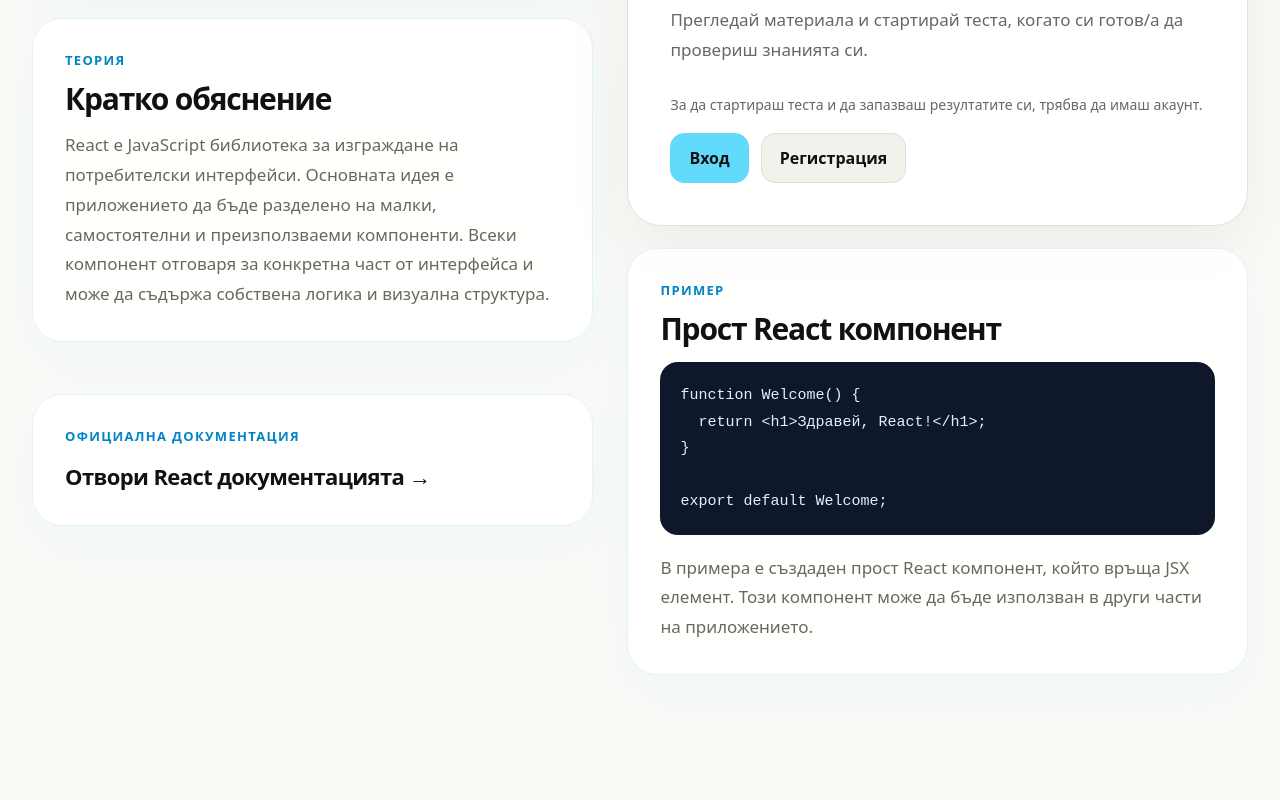
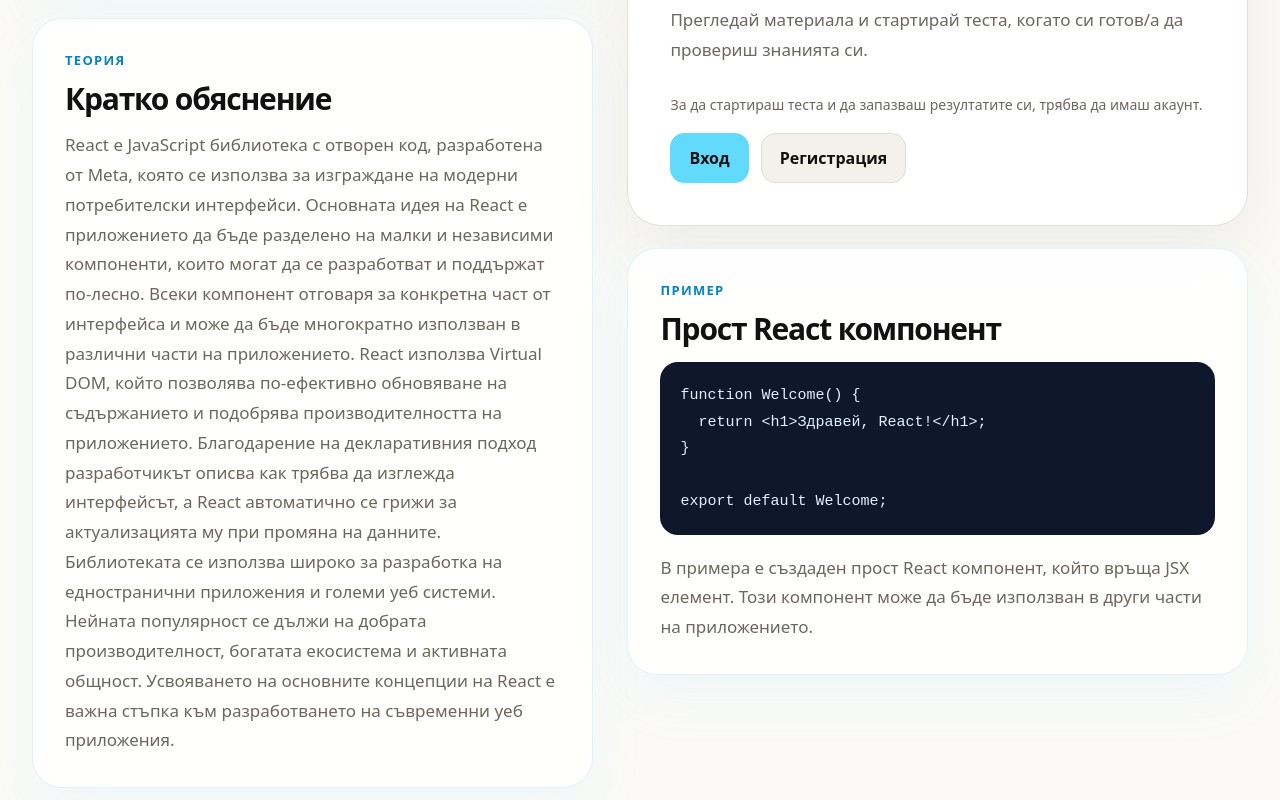
Before and after one commit to IvannIvannov/react-diploma-project, a React (Vite) app in the folder client/: page /courses/1 in a window 1280 px wide. Shown: the part 680-1480 px from the top of the page. Built offline with nearby package versions, Linux system fonts and the light colour scheme.

Commit message:
add theory and example to JSX course

```diff
--- a/client/src/data/defaultCourses.ts
+++ b/client/src/data/defaultCourses.ts
@@ -14,7 +14,7 @@
     content:
       "В този модул ще разбереш какво представлява React и защо е една от най-популярните библиотеки за изграждане на потребителски интерфейси.",
     theory:
-      "React е JavaScript библиотека за изграждане на потребителски интерфейси. Основната идея е приложението да бъде разделено на малки, самостоятелни и преизползваеми компоненти. Всеки компонент отговаря за конкретна част от интерфейса и може да съдържа собствена логика и визуална структура.",
+      "React е JavaScript библиотека с отворен код, разработена от Meta, която се използва за изграждане на модерни потребителски интерфейси. Основната идея на React е приложението да бъде разделено на малки и независими компоненти, които могат да се разработват и поддържат по-лесно. Всеки компонент отговаря за конкретна част от интерфейса и може да бъде многократно използван в различни части на приложението. React използва Virtual DOM, който позволява по-ефективно обновяване на съдържанието и подобрява производителността на приложението. Благодарение на декларативния подход разработчикът описва как трябва да изглежда интерфейсът, а React автоматично се грижи за актуализацията му при промяна на данните. Библиотеката се използва широко за разработка на едностранични приложения и големи уеб системи. Нейната популярност се дължи на добрата производителност, богатата екосистема и активната общност. Усвояването на основните концепции на React е важна стъпка към разработването на съвременни уеб приложения.",
 
     exampleTitle: "Прост React компонент",
 
@@ -81,6 +81,24 @@
     documentationUrl: "https://react.dev/learn/your-first-component",
     topics: ["JSX", "Компоненти", "Props"],
     content: "Този модул разглежда JSX и създаването на компоненти.",
+    theory:
+      "JSX е синтактично разширение на JavaScript, което позволява писането на структура, подобна на HTML, директно в React компонентите. Чрез JSX разработчикът може по-лесно да описва как трябва да изглежда потребителският интерфейс. Въпреки че прилича на HTML, JSX всъщност се преобразува до JavaScript код, който React използва за създаване на елементи в приложението. Компонентите са основна част от React архитектурата и представляват самостоятелни части от интерфейса. Всеки компонент може да съдържа собствена логика, визуална структура и данни. Това позволява изграждането на приложения чрез комбиниране на малки и преизползваеми елементи. Имената на React компонентите обикновено започват с главна буква, за да може React да ги разграничава от стандартните HTML елементи. Компонентите могат да бъдат използвани многократно в различни части на приложението, което намалява повторението на код. JSX прави разработката по-интуитивна, защото позволява логиката и визуалната структура да бъдат близо една до друга. Усвояването на JSX и компонентите е основна стъпка към създаването на по-сложни React приложения.",
+
+    exampleTitle: "React компонент с JSX",
+
+    exampleCode: `function CourseCard() {
+  return (
+    <div>
+      <h2>JSX и компоненти</h2>
+      <p>Това е примерен React компонент.</p>
+    </div>
+  );
+}
+
+export default CourseCard;`,
+
+    exampleExplanation:
+      "В примера е създаден компонент CourseCard, който връща JSX структура. Компонентът съдържа заглавие и кратък текст и може да бъде използван многократно в различни части на приложението.",
     quizzes: [
       {
         id: "2-1",
--- a/client/src/pages/CourseDetails.css
+++ b/client/src/pages/CourseDetails.css
@@ -302,6 +302,26 @@
     line-height: 1.7;
 }
 
+.documentation-card {
+    display: flex;
+    flex-direction: column;
+    align-items: center;
+    justify-content: center;
+
+    max-width: 600px;
+    width: 100%;
+
+    margin: 40px auto 0;
+
+    text-align: center;
+}
+.documentation-card strong {
+    display: flex;
+    justify-content: center;
+    align-items: center;
+    gap: 8px;
+}
+
 @media (max-width: 950px) {
     .course-workspace {
         grid-template-columns: 1fr;
```
